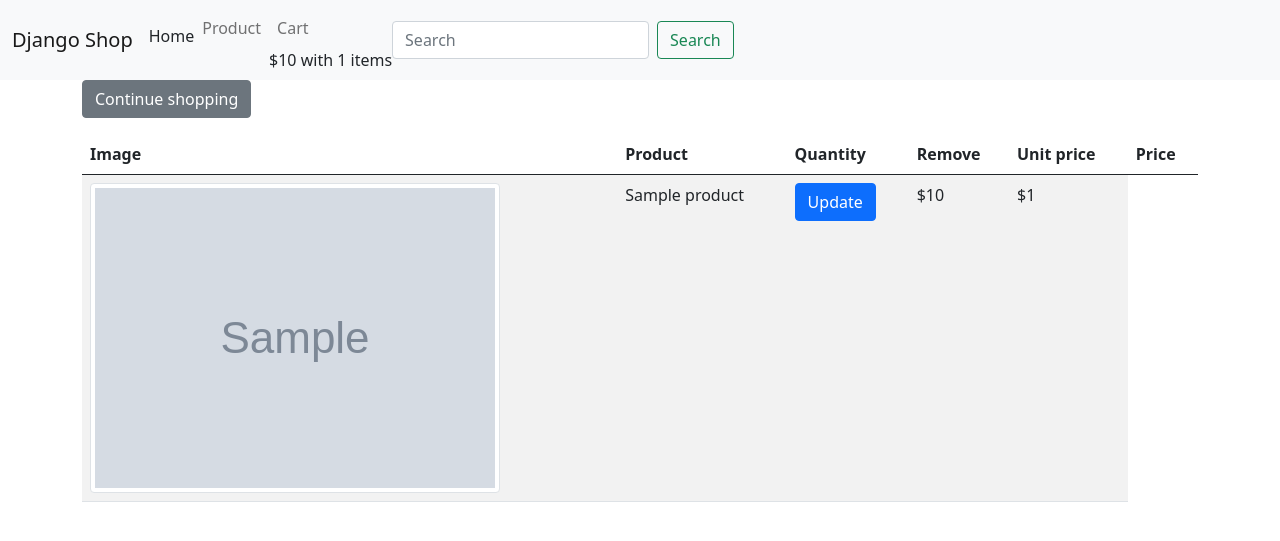
After one commit to JinKim1221/Django_onlineshop, a Django app: template cart/templates/cart/detail.html in a window 1280 px wide. The commit adds this page. Shown: the top 541 px of the page. Run offline with Django 3.2, Linux system fonts and the light colour scheme; the template is opened without the code that fills it: most values are stand-ins (such as "Sample title", 1, 10 or a date in 2020); grey boxes marked "Sample" are stand-in pictures; parts of the project's set-up code (start-up, migrations or seed data) failed here and were passed over.

Commit message:
Set hyper link for cart

```diff
--- /dev/null
+++ b/cart/templates/cart/detail.html
@@ -0,0 +1,50 @@
+{% extends "base.html" %}
+{% load static %}
+
+{% block title %}
+    Shopping cart
+{% endblock %}
+
+{% block content %}
+    <table class="table table-striped">
+        <thead>
+            <tr>
+                <th scope="col">Image</th>
+                <th scope="col">Product</th>
+                <th scope="col">Quantity</th>
+                <th scope="col">Remove</th>
+                <th scope="col">Unit price</th>
+                <th scope="col">Price</th>
+            </tr>
+        </thead>
+        <tbody>
+        {% for item in cart %}
+            {% with product=item.product %}
+            <tr>
+                <th scope="row">
+                    <a href="{{ product.get_absolute_url }}">
+                        <img src="{{ product.image.url }}" class="img-thumbnail">
+                    </a>
+                </th>
+                <td>{{ product.name }}</td>
+                <td>
+                    <form action="{% url 'cart:product_add' product.id %}" method="post">
+                        {{ item.quantity_form.quantity }}
+                        {{ item.quantity_form.is_update }}
+                        <input type="submit" class="btn btn-primary" value="Update">
+                        {% csrf_token %}
+                    </form>
+                </td>
+                <!-- <td><a href="{% url 'cart:product_remove' product.id %}">Remove</a></td> -->
+                <td class="num">${{ item.price }}</td>
+                <td class="num">${{ item.total_price }}</td>
+            </tr>
+            {% endwith %}
+        {% endfor %}
+
+
+    <p class="text-right">
+        <a href='{% url "shop:product_all" %}' class="btn btn-secondary">Continue shopping</a>
+
+    </p>
+{% endblock %}
--- a/config/urls.py
+++ b/config/urls.py
@@ -19,6 +19,7 @@ from django.urls import path, include
 urlpatterns = [
     path('admin/', admin.site.urls),
     path('accounts/', include('allauth.urls')),
+    path('cart/', include('cart.urls')),
     path('', include('shop.urls')),
 
 ]
--- a/shop/views.py
+++ b/shop/views.py
@@ -20,6 +20,8 @@ def product_in_category(request, category_slug=None):
                       'products': products
                   })
 
+from cart.forms import AddProductForm
 def product_detail(request, id, product_slug=None):
     product = get_object_or_404(Product, id=id, slug=product_slug)
-    return render(request, 'shop/detail.html', {'product': product })
+    add_to_cart = AddProductForm(initial={'quantity':1})
+    return render(request, 'shop/detail.html', {'product': product, 'add_to_cart':add_to_cart})
--- a/templates/base.html
+++ b/templates/base.html
@@ -16,7 +16,7 @@
     <body>
         <nav class="navbar navbar-expand-lg navbar-light bg-light">
             <div class="container-fluid">
-              <a class="navbar-brand" href="#">Django Shop</a>
+              <a class="navbar-brand" href="/">Django Shop</a>
               <button class="navbar-toggler" type="button" data-bs-toggle="collapse" data-bs-target="#navbarScroll" aria-controls="navbarScroll" aria-expanded="false" aria-label="Toggle navigation">
                 <span class="navbar-toggler-icon"></span>
               </button>
@@ -24,13 +24,13 @@
               <div class="collapse navbar-collapse" id="navbarScroll">
                 <ul class="navbar-nav justify-content-end">
                   <li class="nav-item">
-                    <a class="nav-link active" aria-current="page" href="#">Home</a>
+                    <a class="nav-link active" aria-current="page" href="/"></a>Home</a>
                   </li>
                   <li class="nav-item">
-                    <a class="nav-link" href="#">Product</a>
+                    <a class="nav-link" href="{% url 'shop:product_all' %}">Product</a>
                   </li>
                   <li class="nav-item">
-                    <a class="nav-link" href="">Cart</a>
+                    <a class="nav-link" href="{% url 'cart:detail' %}">Cart</a>
                     {% if cart|length > 0 %}
                         ${{cart.get_product_total}} with {{cart|length}} items
                     {% else %}
```
Also changed, not shown: cart/forms.py (added, +8 -0 lines), cart/views.py (+19 -2 lines).
